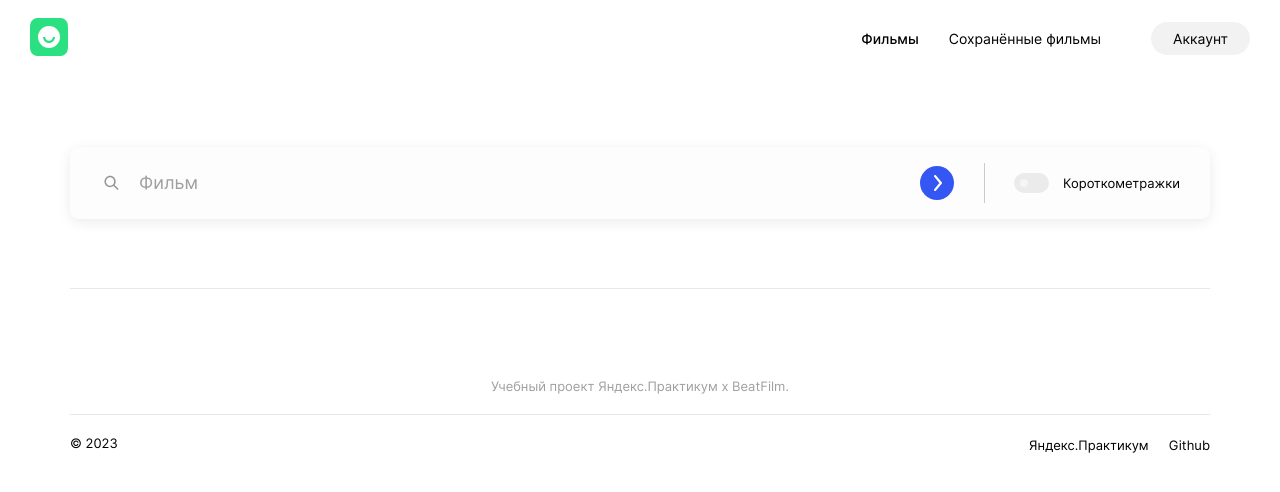
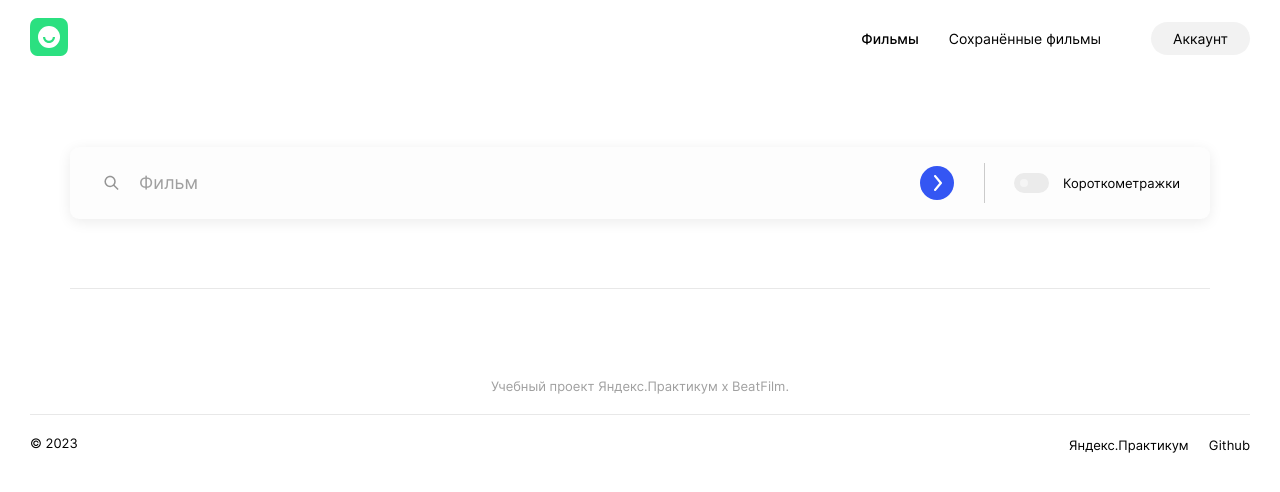
Before and after one commit to aleksdsgn/movies-explorer-frontend, a React (Create React App) app: page / in a window 1280 px wide. Shown: the top 492 px of the page. Built offline with nearby package versions, Linux system fonts and the light colour scheme.

Commit message:
#1 fix padding in footer component

```diff
--- a/src/components/Footer/Footer.css
+++ b/src/components/Footer/Footer.css
@@ -2,8 +2,7 @@
   display: flex;
   flex-direction: column;
   align-items: center;
-  padding-top: 79px;
-  padding-bottom: 20px;
+  padding: 79px 30px 20px;
 }
 
 .footer__text {
```
